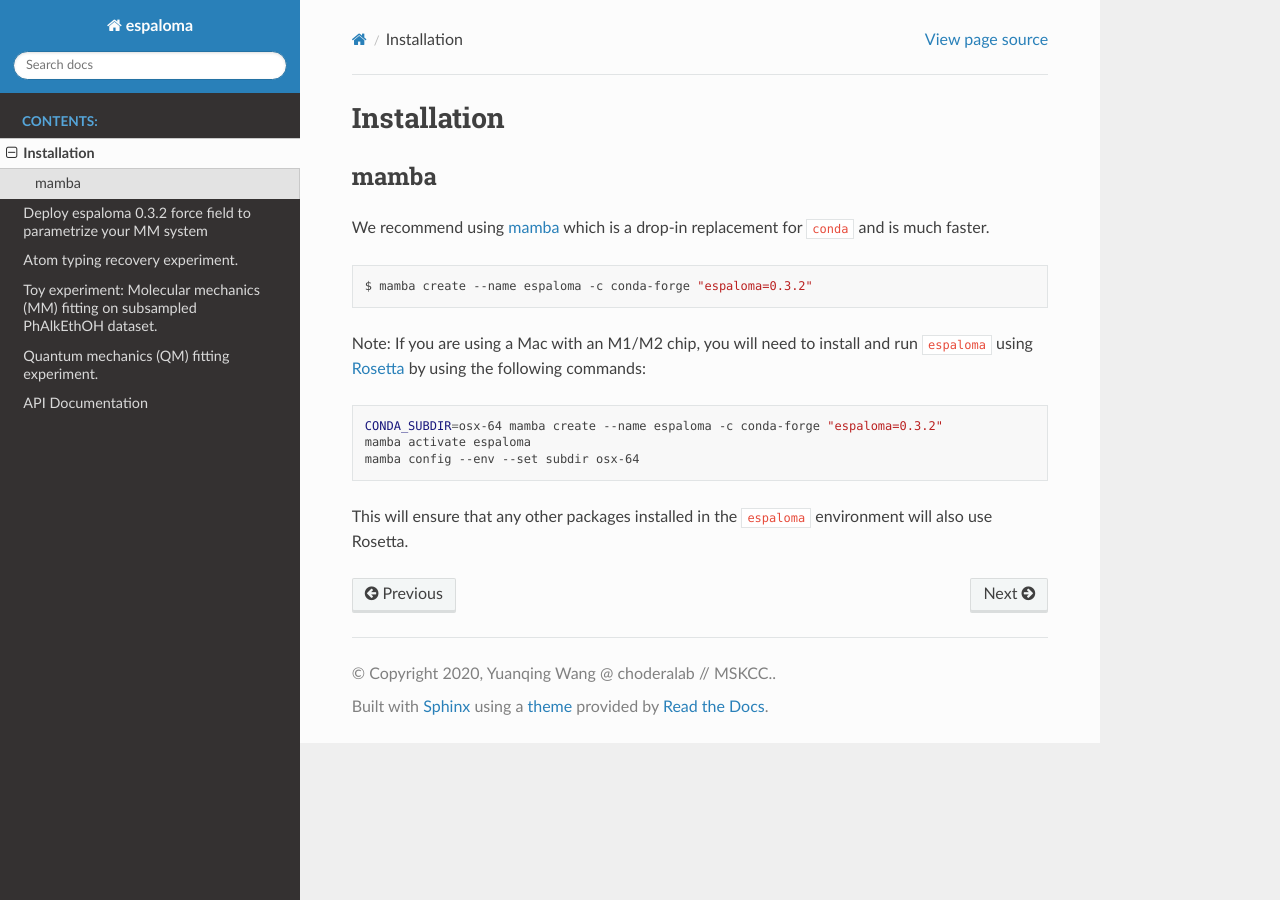
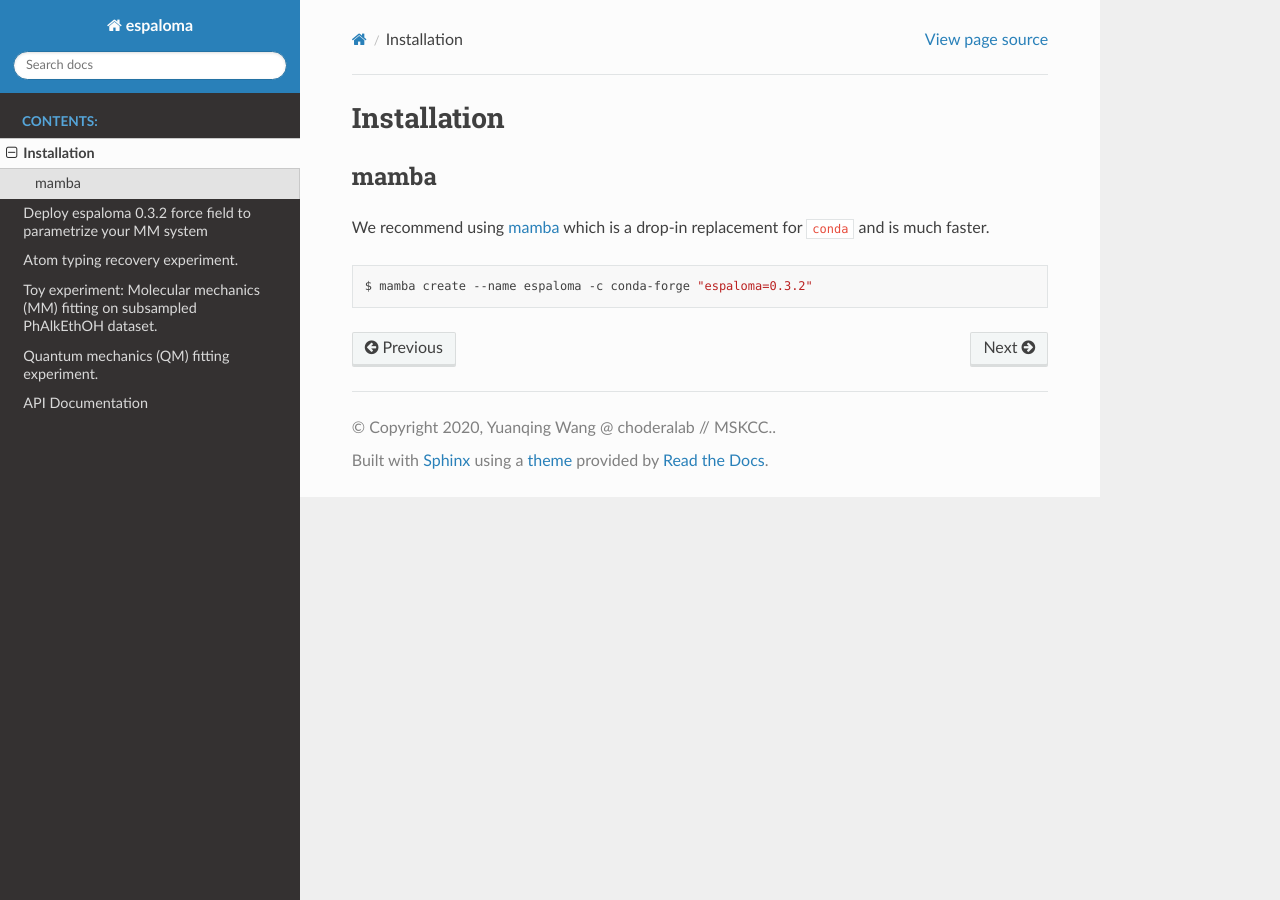
Before and after one commit to choderalab/espaloma, a Sphinx documentation site: the page built from docs/install.rst, in a window 1280 px wide. Built offline with Sphinx 7.4.7 and the Read the Docs theme 3.1.0, drawn with Linux system fonts in a browser that asks for light colours.

Commit message:
switch install docs to use mamba (#226)
* switch install docs to use mamba

* fix torchdata pin

* we now have native arm builds

* we now have native arm builds

```diff
--- a/docs/install.rst
+++ b/docs/install.rst
@@ -9,13 +9,3 @@ We recommend using `mamba <https://mamba.readthedocs.io/en/latest/mamba-installa
 .. code-block:: bash
 
    $ mamba create --name espaloma -c conda-forge "espaloma=0.3.2"
-
-Note: If you are using a Mac with an M1/M2 chip, you will need to install and run ``espaloma`` using `Rosetta <https://support.apple.com/en-us/HT211861>`_ by using the following commands:
-
-.. code-block:: bash
-
-   CONDA_SUBDIR=osx-64 mamba create --name espaloma -c conda-forge "espaloma=0.3.2"
-   mamba activate espaloma
-   mamba config --env --set subdir osx-64
-
-This will ensure that any other packages installed in the ``espaloma`` environment will also use Rosetta.
```
Also changed, not shown: README.md (+0 -10 lines).
